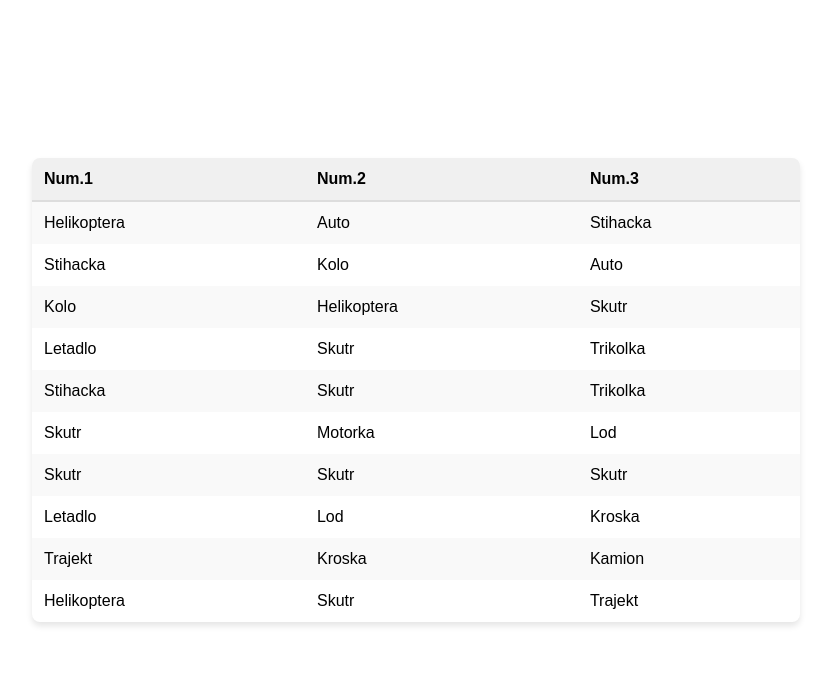
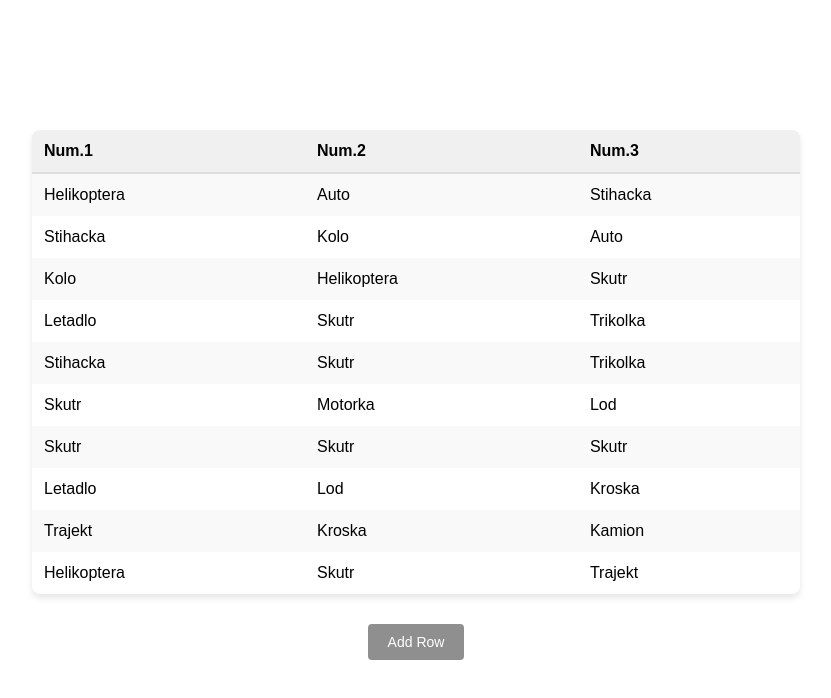
Before and after one commit to tommys0/random_word_table_JS, a plain HTML site: page index.html in a window 1280 px wide. Shown: the whole page, without its empty margins (224-1055 px from the left). Drawn offline with Linux system fonts and the light colour scheme.

Commit message:
Added addRow function & button

```diff
--- a/script.js
+++ b/script.js
@@ -24,10 +24,23 @@ function generateTable() {
             cell.textContent = randomWord;
         }
     }
+
+    const addButton = document.createElement('button');
+    addButton.textContent = 'Add Row';
+    addButton.onclick = addRow;
+    addButton.classList.add('addrow-button');
+
+    body.appendChild(addButton);
 }
 
 function addRow() {
-
+    const table = document.getElementById('myTable');
+    const row = table.insertRow();
+    for (let i = 0; i < 3; i++) {
+        const cell = row.insertCell();
+        const randomWord = words[Math.floor(Math.random() * words.length)];
+        cell.textContent = randomWord;
+    }
 }
 
 function deleteRow() {
--- a/styles.css
+++ b/styles.css
@@ -34,3 +34,18 @@ tr:nth-child(even) {
 tr:hover {
     background-color: #f5f5f5;
 }
+
+.addrow-button {
+    padding: 10px 20px;
+    margin: 10px;
+    font-size: 14px;
+    border: none;
+    border-radius: 4px;
+    cursor: pointer;
+    background-color: #8f8f8f;
+    color: white;
+    transition: background-color 0.3s ease;
+}
+.addrow-button:hover {
+    background-color: #6e6e6e;
+}
```
